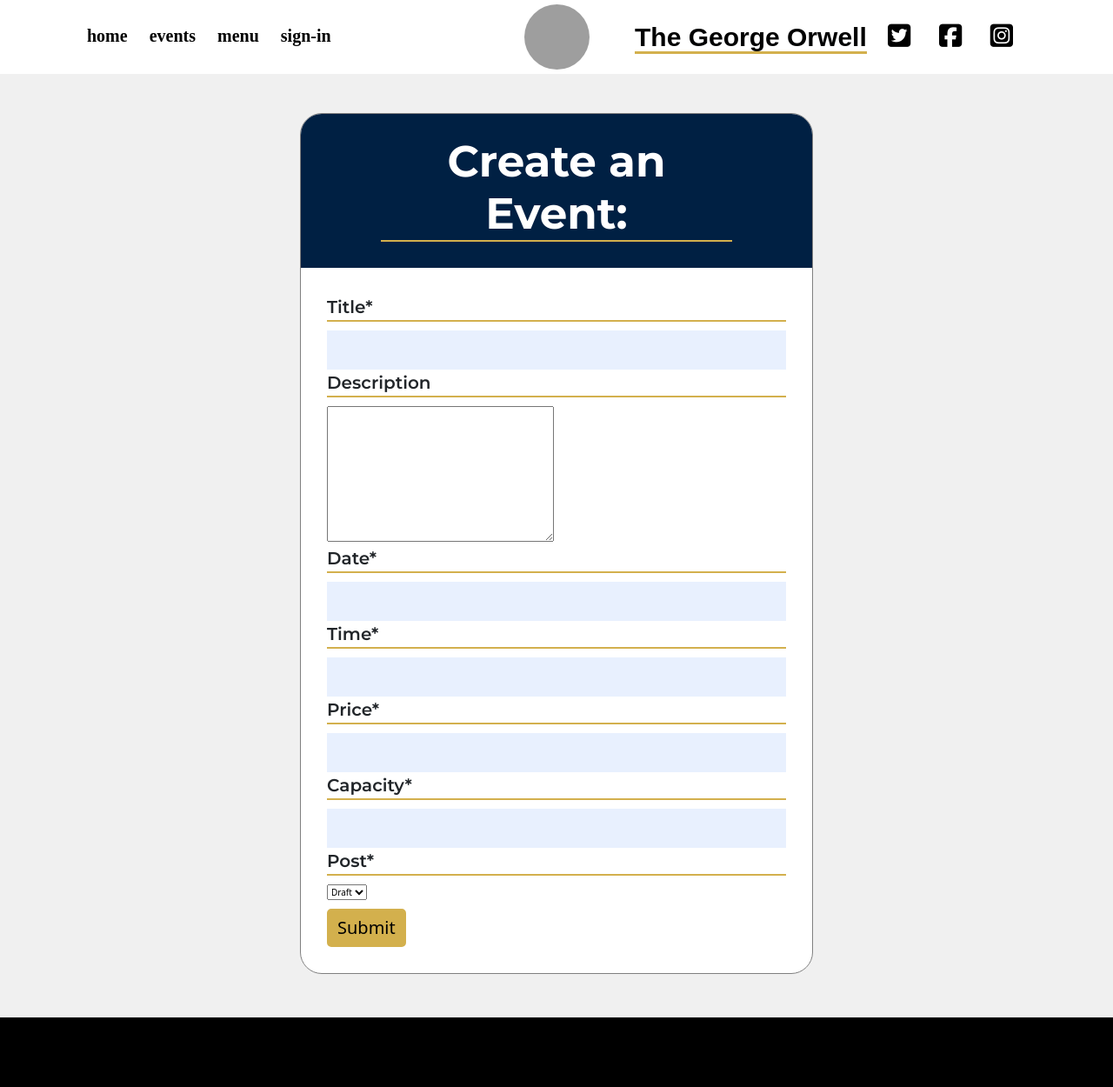
After one commit to KippAD/george-orwell-pub, a Django app: page /events/create-event/ in a window 1280 px wide. The commit adds this page. Shown: the whole page at 87% size. Run offline with Django 3.2, Linux system fonts and the light colour scheme; some libraries are stand-ins or nearby versions; some web fonts are replaced; grey boxes are pictures that could not be loaded.

Commit message:
Add event creation functionality to site

```diff
--- /dev/null
+++ b/events/forms.py
@@ -0,0 +1,17 @@
+from .models import Event
+from django import forms
+
+
+class EventForm(forms.ModelForm):
+    class Meta:
+        model = Event
+        fields = ('title', 'description', 'date', 'time', 'price', 'capacity', 'post',)
+
+    widgets = {
+        'title': forms.TextInput(attrs={'class':"form-control", 'placeholder':'Enter Title'}),
+        'description': forms.TextInput(attrs={'class':"form-control", 'placeholder':'Enter description'}),
+        'date': forms.TimeField(),
+        'time': forms.DateField(),
+        'price': forms.IntegerField(),
+        'capacity': forms.IntegerField(),
+        }
--- a/events/models.py
+++ b/events/models.py
@@ -4,6 +4,7 @@ from cloudinary.models import CloudinaryField
 from django.core.validators import MaxValueValidator, MinValueValidator
 
 POST = ((0, "Draft"), (1, "Post"))
+
 
 # Model for events
 class Event(models.Model):
--- a/events/urls.py
+++ b/events/urls.py
@@ -1,3 +1,8 @@
 from django.contrib import admin
 from django.urls import path, include
 from events import views
+
+urlpatterns = [
+    path('events/', views.EventList.as_view(), name='events'),
+    path('events/create-event/', views.CreateEvent.as_view(), name='create-event'),
+]
--- a/events/views.py
+++ b/events/views.py
@@ -1,7 +1,8 @@
-from django.shortcuts import render
+from django.shortcuts import render, get_object_or_404, reverse
+from django.http import HttpResponseRedirect
 from django.views import generic, View
 from .models import Event
-
+from .forms import EventForm
 
 class HomePage(View):
     """
@@ -9,14 +10,6 @@ class HomePage(View):
     """
     def get(self, request):
         return render(request, "index.html")
-
-
-# class EventList(View):
-#     """
-#     Renders the events schedule list
-#     """
-#     def get(self, request):
-#         return render(request, "events.html")
 
 
 class EventList(generic.ListView):
@@ -27,3 +20,37 @@ class EventList(generic.ListView):
     queryset = Event.objects.filter(post=1).order_by('date_created')
     template_name = "events.html"
     paginate_by = 6
+
+
+class CreateEvent(View):
+    """
+    Loads page with form for event creation
+    """
+    def get(self, request):
+
+        return render(request, "create-event.html", {"event_form": EventForm()})
+
+    def post(self, request, slug=None, *args, **kwargs):
+        event_form = EventForm(data=request.POST)
+        print(event_form)
+        queryset = Event.objects.filter(post=1)
+        print(queryset)
+        event = queryset
+        print(event)
+
+        event_form = EventForm(data=request.POST)
+        if event_form.is_valid():
+            print(event_form)
+            event_form.save()
+        else:
+            event_form = EventForm()
+
+        return HttpResponseRedirect(reverse('events'))
+
+        # return render(
+        #     request, "events.html",
+        #     {
+        #         "event": event,
+        #         "event_form": event_form
+        #     }
+        # )
--- a/orwellpub/settings.py
+++ b/orwellpub/settings.py
@@ -45,6 +45,7 @@ INSTALLED_APPS = [
     'cloudinary_storage',
     'django.contrib.staticfiles',
     'cloudinary',
+    'crispy_forms',
     'allauth',
     'allauth.account',
     'allauth.socialaccount',
@@ -57,6 +58,7 @@ SITE_ID = 1
 LOGIN_REDIRECT_URL = "/"
 LOGOUT_REDIRECT_URL = "/"
 
+CRISPY_TEMPLATE_BACK = 'bootstrap4'
 
 MIDDLEWARE = [
     'django.middleware.security.SecurityMiddleware',
--- a/orwellpub/urls.py
+++ b/orwellpub/urls.py
@@ -23,4 +23,5 @@ urlpatterns = [
     path('', views.HomePage.as_view(), name='home'),
     path('accounts/', include('allauth.urls')),
     path('events/', views.EventList.as_view(), name='events'),
+    path('events/create-event/', views.CreateEvent.as_view(), name='create-event'),
 ]
--- a/static/css/style.css
+++ b/static/css/style.css
@@ -181,7 +181,6 @@ footer {
 
 /* Custom form styles for allauth templates */
 .form-container {
-    height: 90vh;
     padding: 50px;
     display: flex;
     justify-content: center;
@@ -200,10 +199,14 @@ footer {
 
 .form-header {
     width: 100%;
+    padding: 25px;
     background-color: #002043;
 }
 
-.form-header > h1 {
+.form-header > h1,
+.form-header > h2 {
+    font-family: Montserrat;
+    font-weight: 700;
     border-bottom: 2px solid #D3B04D;
 }
 
@@ -242,16 +245,17 @@ footer {
 /* Accordion in events schedule */
 .events-section {
     height: 90vh;
-    padding: 50px;
+    padding: 15vh;
     display: flex;
-    justify-content: center;
-    align-items: start;
+    flex-direction: column;
+    justify-content: start;
+    align-items: center;
     background-color: #F0F0F0;
 }
 
 .event {
     width: 60%;
-    margin-top: 15vh;
+    margin-top: 1=0px;
     border-radius: 10px;
     overflow: hidden;
 }
--- a/static/js/script.js
+++ b/static/js/script.js
@@ -1,9 +1,8 @@
 // Changes formatting of the date in events schedule if expanded
-
-$("#event-collapse").on('click', function() {
-    if ($("#event-collapse").hasClass('collapsed')) {
-        $(".event-date span").removeClass("d-block");
-    } else {
-        $(".event-date span").addClass("d-block").addClass('text-center')
-    }
-})
+// $("#event-collapse").on('click', function() {
+//     if ($("#event-collapse").hasClass('collapsed')) {
+//         $(".event-date span").removeClass("d-block");
+//     } else {
+//         $(".event-date span").addClass("d-block").addClass('text-center')
+//     }
+// })
--- a/templates/account/login.html
+++ b/templates/account/login.html
@@ -9,8 +9,8 @@
 
 <section class="form-container">
   <div class="user-form">
-    <div class="form-header p-5">
-      <h1 class="text-center w-50 mx-auto">{% trans "Sign In" %}</h1>
+    <div class="form-header">
+      <h2 class="text-center w-50 mx-auto">{% trans "Sign In" %}</h2>
     </div>
     <div class="p-5">
       <p class="fs-5">{% blocktrans %}If you have not created an account yet, then please
--- a/templates/base.html
+++ b/templates/base.html
@@ -44,7 +44,7 @@
                                 <a class="nav-link pr-5" aria-current="page" href="{% url 'home' %}">home</a>
                             </li>
                             <li class="nav-item me-3">
-                                <a class="nav-link pr-5" href="#">events</a>
+                                <a class="nav-link pr-5" href="{% url 'events' %}">events</a>
                             </li>
                             <li class="nav-item me-3">
                                 <a class="nav-link" aria-current="page" href="#">menu</a>
--- /dev/null
+++ b/templates/create-event.html
@@ -0,0 +1,21 @@
+{% extends "base.html" %}
+{% load crispy_forms_tags %}
+
+{% block content %}
+<section class="form-container">
+    <div class="user-form w-50">
+        <div class="form-header ">
+            <h2 class="text-center w-75 mx-auto">Create an Event:</h2>
+        </div>
+        <div class="p-5">
+            <form method="post">
+                {{ event_form | crispy }}
+                {% csrf_token %}
+                <button type="submit" class="btn btn-signup btn-lg">Submit</button>
+            </form>
+        </div>
+    </div>
+</section>
+
+
+{% endblock %}
```
Also changed, not shown: templates/events.html (+10 -1 lines).
